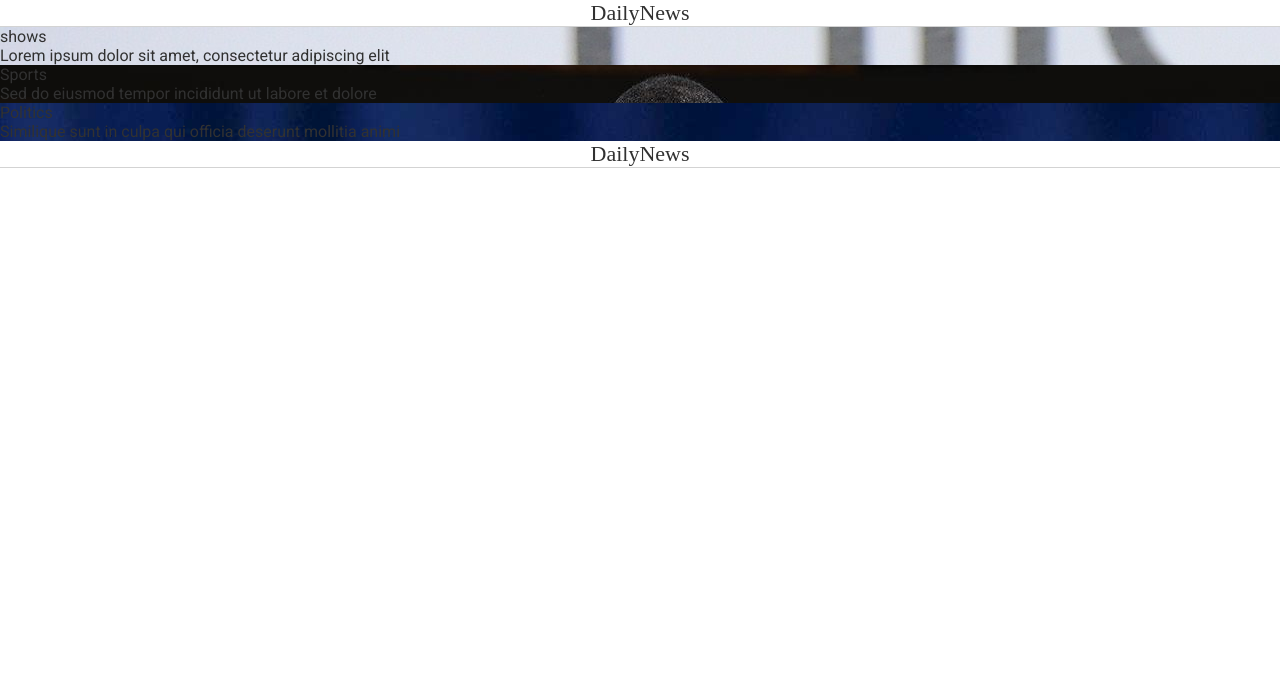
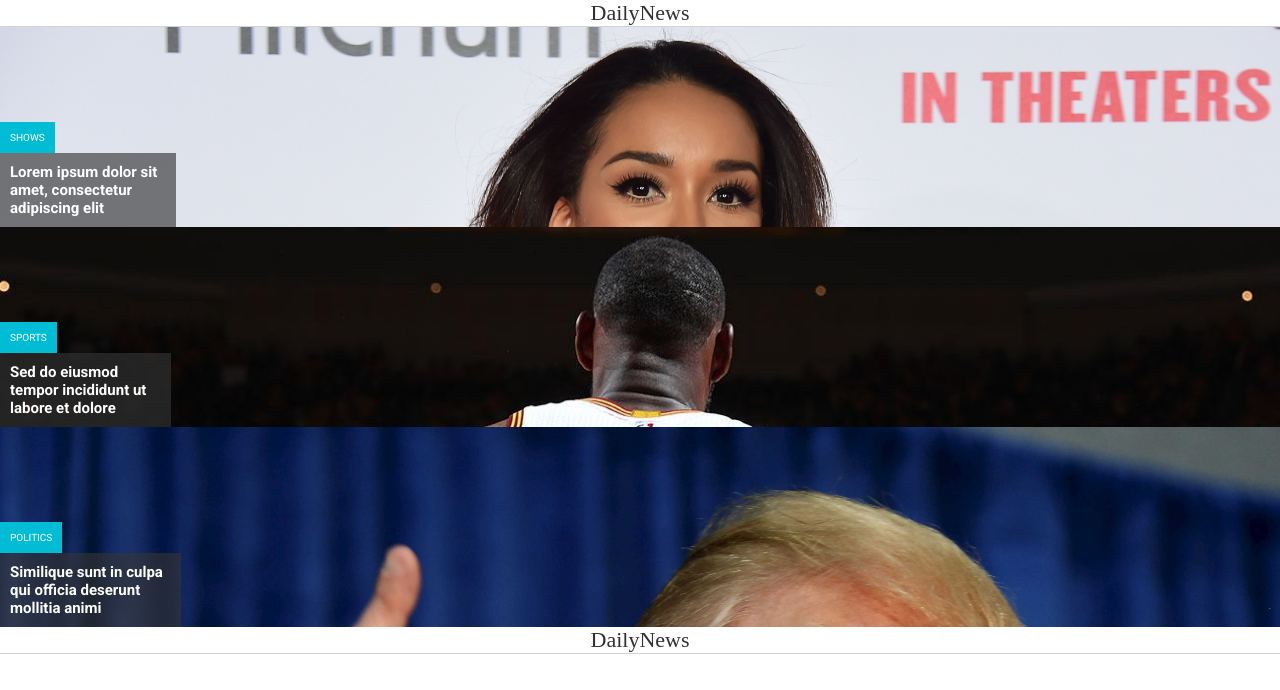
Before and after one commit to JaneHazen/NewsSite, a React (Create React App) app in the folder news/: page / in a window 1280 px wide. Shown: the top 690 px of the page. Built offline with nearby package versions, Linux system fonts and the light colour scheme; data requests are answered from the project's data file; a web font is replaced by a local one.

Commit message:
style news articles

```diff
--- a/news/public/css/styles.css
+++ b/news/public/css/styles.css
@@ -20,3 +20,40 @@ footer {
   font-size: 22px;
   padding: 10px, 0px;
 }
+
+/* LATEST */
+
+.home-latest {
+  box-sizing: border-box;
+  padding: 0;
+}
+
+.home-latest .item .image_cover{
+  position:relative;
+  background-size:cover !important;
+  height:200px;
+}
+
+.home-latest .item .description {
+  position:absolute;
+  bottom:0;
+}
+
+.home-latest .item .description span {
+  background:#00BCD4;
+  padding:10px;
+  display:inline-block;
+  text-transform:uppercase;
+  color:#fff;
+  font-size:10px;
+}
+
+.home-latest .item .description div {
+  padding:10px;
+  font-size:15px;
+  font-family: Roboto;
+  font-weight: 700;
+  color: #FFF;
+  background: rgba(53,53,53,0.64);
+  width:40%;
+}
```
